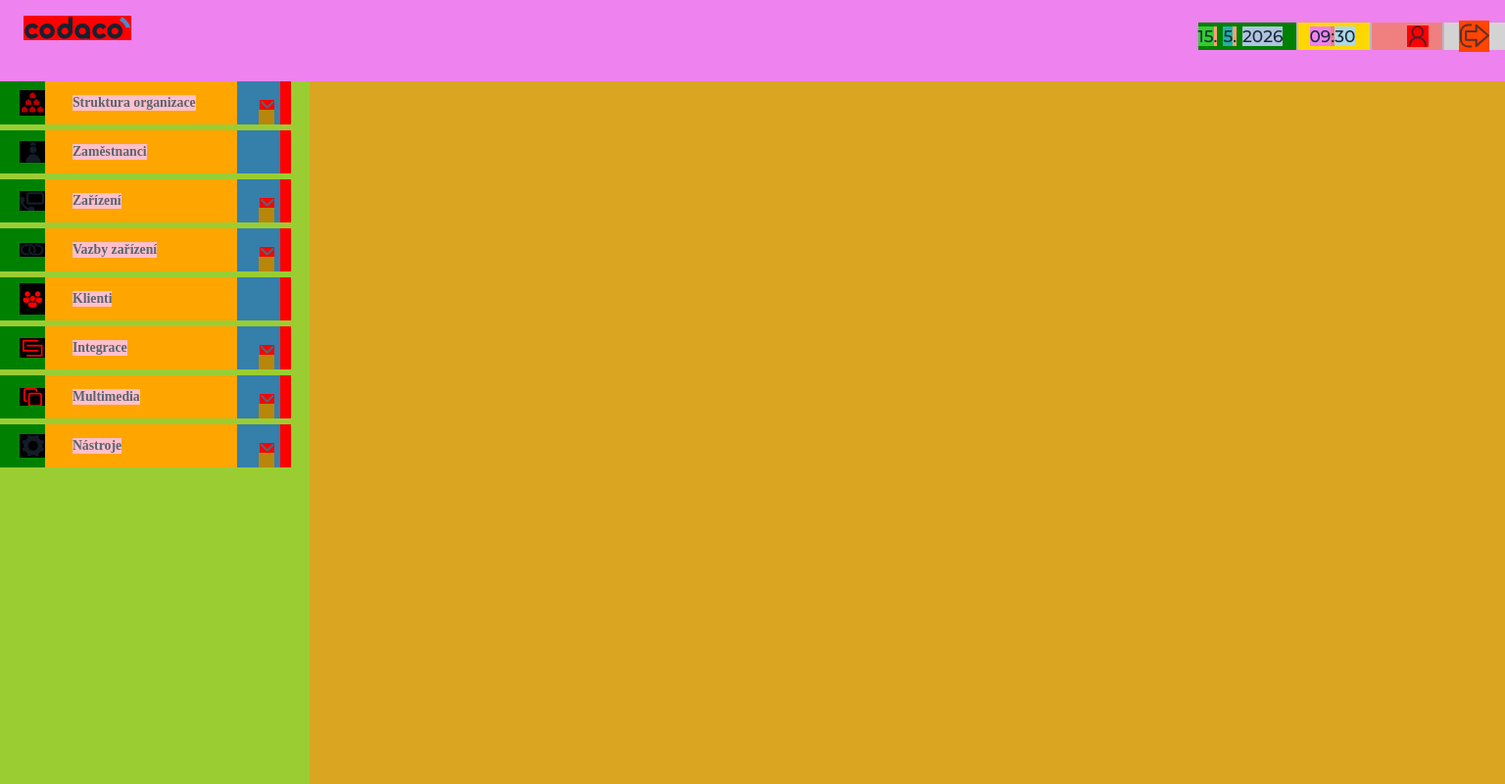
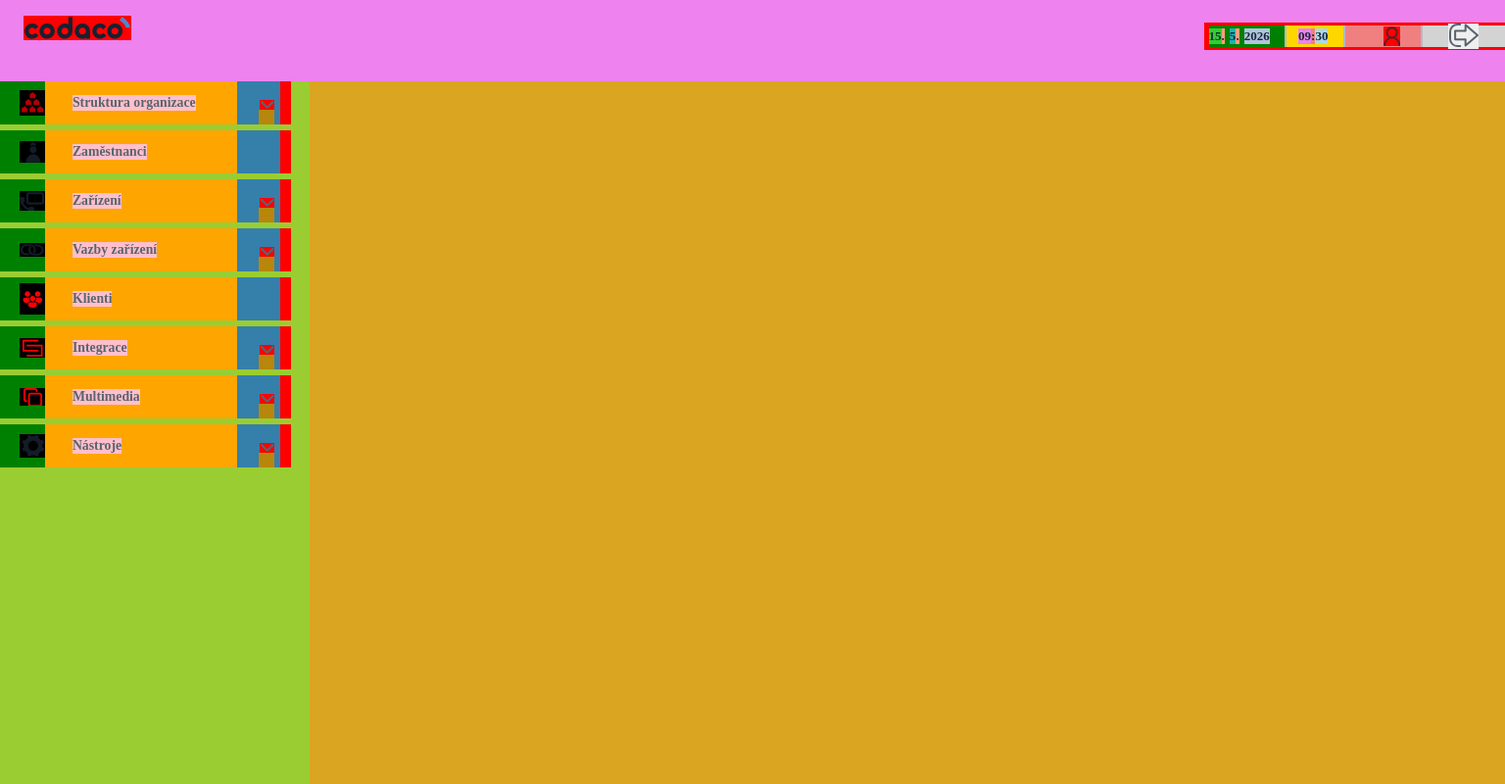
Before and after one commit to MajklKra/D_web, a Flask app: template web/templates/base.html in a window 1536 px wide. Shown: the whole page at 98% size. Run offline with Flask 3, Linux system fonts and the light colour scheme; the template is opened without the code that fills it, so the values that code supplies are empty; parts of the project's set-up code (start-up, migrations or seed data) failed here and were passed over; some web fonts are replaced.

Commit message:
navInformation updated ... added  #1

```diff
--- a/web/static/css/base.css
+++ b/web/static/css/base.css
@@ -97,9 +97,9 @@ body
 
   display: flex;
   flex-direction: row;
-  justify-content: end;
+  justify-content: flex-end;
   align-items: start;
-  /* padding-top: 22px; */
+
 }
 
 /* mobil */
@@ -168,7 +168,7 @@ body
   {
     background-color: green !important;
     height: 45px;
-    padding: 11px;
+    padding-top: 11px;
   }
 
   #srow0, #srow1, #srow2, #srow3, #srow4, #srow5, #srow6, #srow7, #srow8
@@ -200,6 +200,22 @@ body
   }
 
 
+  #userSurname
+  {
+    margin-left: 4px;   /* Dodělat jinde */
+    max-width: 180px;
+  }
+
+  #userName
+  {
+    max-width: 129px;
+  }
+
+  #navInformation
+  {
+    max-width: 496px;
+  }
+
 }
 
 /* počítačová obrazovka */
@@ -215,7 +231,7 @@ body
   {
     background-color: blue !important;
     height: 59px;
-    padding: 15px;
+    padding-top: 15px;
   }
 
   #srow0, #srow1, #srow2, #srow3, #srow4, #srow5, #srow6, #srow7, #srow8
@@ -245,6 +261,22 @@ body
 
     width: auto;
     height: auto;
+  }
+
+  #userSurname
+  {
+    margin-left: 5px;   /* Dodělat jinde */
+    max-width: 255px;
+  }
+
+  #userName
+  {
+    max-width: 182px;
+  }
+
+  #navInformation
+  {
+    max-width: 700px;
   }
 
 }
@@ -271,7 +303,6 @@ body
     );
   }
 
-
   #navBar
   {
     background-color: violet !important;
@@ -285,13 +316,6 @@ body
     margin-bottom: 6px;
   }
 
-  #svg1
-  {
-
-    /* width: 138px; */
-    /* height: auto; */
-  }
-
   #codacoC
   {
     /* background-color: green; */
@@ -307,71 +331,9 @@ body
     height: auto;
   }
 
-  #exitC
-  {
-    height: 28px;
-
-    /* padding-left: 26px !important; */
-
-    padding-left: 7% !important;
-
-    /* padding-right: 27px !important; */
-
-    padding-right: 7.5% !important;
-  }
-
-  #exitImg
-  {
-    width: 31px;
-    height: 31px;
-    /* background-color: transparent; */
-  }
-
-  #exitBtn
-  {
-    /* margin-left: 26px; */
-
-    /* margin-right: 27px; */
-
-    background-color: orangered;
-
-  }
-
-  #personImg
-  {
-    width: 22px;
-    height: 22px;
-
-    /* margin-right: 23px; */
-    /* margin-left: 20px; */
-
-     margin-left: clamp(12px, 1vw, 20px);
-  }
-
-
-  #nameC
-  {
-    width: auto;
-    height: 28px;
-    /* padding-right: 23px !important; */
-
-    padding-right: 6.8% !important;
-    padding-left: 7% !important;
-  }
-
-
-  /* #spacer2
-  {
-    width: 17px;
-    height: 50px;
-
-    background-color: black;
-  }
- */
-
   #userSurname
   {
-    font-size: 17px;
+    /* font-size: 17px; */
 
     margin-left: 5px;   /* Dodělat jinde */
 
@@ -379,94 +341,24 @@ body
     padding-right: 0px;
 
     max-width: 350px;
-    min-width: 0;
-
-    overflow: hidden;
-    white-space: nowrap;
-    text-overflow: ellipsis;
+
   }
 
   #userName
   {
-    font-size: 17px;
-
-    /* margin-left: 20px; */
-
-    padding-left: 0px;
-    padding-right: 0px;
 
     max-width: 250px;
   }
 
-  #hourC
-  {
-
-    width: auto;
-    height: 28px;
-
-    /* padding-left: 16px; */
-
-    padding-left: 5.5%;
-
-    /* padding-right: 20px; */
-
-    padding-right: 7.1%;
-
-  }
-
-  #hour
-  {
-    font-size: 17px;
-    /* margin-left: 16px; */
-  }
-
-  #minutes
-  {
-    font-size: 17px;
-    /* margin-right: 20px; */
-  }
-
-  #colon
-  {
-    font-size: 17px;
-  }
-
   #dateC
   {
-
-    width: auto;
-
-    height: 28px;
-
-    /* padding-right: 17px; */
-
-    padding-right: 6.3%;
-
+    margin-left: 5px !important;
   }
 
-  #day
+  #navInformation
   {
-    font-size: 17px;
+    max-width: 960px;
   }
-
-  .dot
-  {
-    font-size: 17px;
-    margin-right: 6px;
-  }
-
-  #month
-  {
-    font-size: 17px;
-  }
-
-  #year
-  {
-    font-size: 17px;
-
-    /* margin-right: 16px; */
-  }
-
 
 }
 
@@ -510,139 +402,166 @@ body
 
 #navInformation
 {
-  width: auto;
-  height: 28px;
-  /* max-width: 50%; */
-  max-width: 960px;
-
-  background-color: red;
-
-  display: flex;
-  flex-direction: row;
-  justify-content: end;
-  align-items: center;
-}
-
-#dateC
-{
-  /* width: 25%; */
-
-  width: auto;
-
-  height: 28px;
-
-  background-color: palegreen;
-}
-
-#hourC
-{
-  /* width: 25%; */
-
-  width: auto;
-
-  height: 28px;
-
-  background-color: gold;
-}
-
-#nameC
-{
-  /* width: auto;
-  height: 28px; */
-
-  background-color: lightcoral;
-
-  display: flex;
-  flex-direction: row;
-  justify-content: end;
-  align-items: center;
-
-  border-left: 2px solid rgba(180,184,196,1);
-}
-
-#exitC
-{
+
   width: auto;
   /* height: 28px; */
 
-  background-color: lightgray;
-
-  /* position: relative; */
-
-  border-left: 2px solid rgba(180,184,196,1);
-
-  box-sizing: border-box;
-
-  display: flex;
-  flex-direction: row;
-  justify-content: center;
-  align-items: center;
-
-  padding: 0px;
-}
-
-#exitImg
-{
-  width: 31px;
-  height: 31px;
-
-  /* background-color: transparent; */
-}
-
-#exitBtn
-{
-  /* position: absolute;
-  top: -8px;
-  right: 14px; */
-
-  /* background-color: transparent; */
-  outline: none;
-  border: none;
-
-  cursor: pointer;
-  display: flex;
-  flex-direction: column;
-  justify-content: center;
-  align-items: center;
-
-  /* margin-left: 26px;
-  margin-right: 27px; */
-
-  width: auto;
-  height: auto;
-
-  padding: 0px;
-  padding-bottom: 1px;
-}
-
-#personImg
-{
-
-  /* width: 22px;
-  height: 22px; */
+  /* max-width: 50%; */
+  /* max-width: 960px; */
+
+  height: auto;
 
   background-color: red;
 
-  /* margin-right: 23px;
-  margin-left: 20px; */
-
-}
-
-#userName
-{
-  background-color: yellow;
-
+  display: flex;
+  flex-direction: row;
+  justify-content: end;
+  align-items: center;
+
+  height: clamp(15px, calc(3.18627451vw - 16.6078431px), 28px);
   font-family: 'Montserrat';
   font-weight: 600;
   color: #192838;
   /* font-size: 17px; */
-
-  /* margin-left: 20px; */
+  font-size: clamp(9px, calc(9px + 7 * ((100vw - 992px) / 929)),17px);
+
+}
+
+#dateC
+{
+  width: auto;
+
+  /* height: 28px; */
+
+  height: clamp(15px, calc(15px + 13 * ((100vw - 998px) / 922)), 28px);
+
+  background-color: palegreen;
+
+  padding-right: clamp(9px, calc(9px + 11 * ((100vw - 992px) / 928)), 17px);
+
+}
+
+#hourC
+{
+  /* width: 25%; */
+
+  width: auto;
+
+  /* height: 28px; */
+
+  height: clamp(15px, calc(15px + 13 * ((100vw - 998px) / 922)), 28px);
+
+  background-color: gold;
+
+  padding-right: clamp(10px, calc(10px + 10 * ((100vw - 992px) / 928)), 20px);
+  padding-left: clamp(7px, calc(7px + 8 * ((100vw - 992px) / 928)), 14px);
+
+}
+
+#nameC
+{
+  width: auto;
+  /* height: 28px; */
+
+  height: clamp(15px, calc(15px + 13 * ((100vw - 998px) / 922)), 28px);
+
+  background-color: lightcoral;
+
+  display: flex;
+  flex-direction: row;
+  justify-content: end;
+  align-items: center;
+
+  border-left: 2px solid rgba(180,184,196,1);
+
+  padding-right: clamp(13px, calc(13px + 13 * ((100vw - 992px) / 928)), 26px);
+  padding-left: clamp(11px, calc(11px + 12 * ((100vw - 992px) / 928)), 21px);
+
+}
+
+#exitC
+{
+  width: auto;
+  /* height: 28px; */
+
+  height: clamp(15px, calc(15px + 13 * ((100vw - 998px) / 922)), 28px);
+
+  background-color: lightgray;
+
+  border-left: 2px solid rgba(180,184,196,1);
+  box-sizing: border-box;
+
+  display: flex;
+  flex-direction: row;
+  justify-content: center;
+  align-items: center;
+
+  padding: 0px;
+
+  padding-right: clamp(14px, calc(14px + 13 * ((100vw - 992px) / 408)), 27px);
+  padding-left: clamp(14px, calc(14px + (27 - 14) * ((100vw - 992px) / (1400 - 992))), 26px);
+}
+
+#exitImg
+{
+  /* width: 31px; */
+  width: clamp(16px, calc(16px + 15 * ((100vw - 992px) / 408)), 31px);
+
+  /* height: 31px; */
+  height: auto;
+
+  /* background-color: transparent; */
+}
+
+#exitBtn
+{
+  /* position: absolute;
+  top: -8px;
+  right: 14px; */
+
+  /* background-color: transparent; */
+  outline: none;
+  border: none;
+
+  cursor: pointer;
+  display: flex;
+  flex-direction: column;
+  justify-content: center;
+  align-items: center;
+
+  /* margin-left: 26px;
+  margin-right: 27px; */
+
+  width: auto;
+  height: auto;
+
+  padding: 0px;
+  padding-bottom: 1px;
+}
+
+#personImg
+{
+
+  /* width: 22px;
+  height: 22px; */
+
+  background-color: red;
+
+  /* margin-right: 23px;
+  margin-left: 20px; */
+
+  width: clamp(7px, calc(7px + 8 * ((100vw - 992px) / 408)), 19px);
+  margin-left: clamp(12px, 1vw, 20px);
+
+}
+
+#userName
+{
+  background-color: yellow;
 
   padding-left: 0px;
   padding-right: 0px;
 
-  /* max-width: 250px; */
   min-width: 0;
 
   overflow: hidden;
@@ -655,17 +574,9 @@ body
 {
   background-color: cyan;
 
-  font-family: 'Montserrat';
-  font-weight: 600;
-  color: #192838;
-  font-size: 17px;
-
-  /* margin-left: 5px; */
-
   padding-left: 0px;
   padding-right: 0px;
 
-  max-width: 350px;
   min-width: 0;
 
   overflow: hidden;
@@ -690,83 +601,101 @@ body
 #hour
 {
   background-color: violet;
-  font-family: 'Montserrat';
+  /* font-family: 'Montserrat';
+  font-weight: 500;
+  font-size: 17px; */
+  color: #192838;
+
+  margin: 0px;
+
+  /* margin-left: 16px; */
+}
+
+#minutes
+{
+  background-color: lightblue;
+  /* font-family: 'Montserrat';
+  font-weight: 500;
+  font-size: 17px; */
+  color: #192838;
+
+  /* margin-right: 20px; */
+
+  margin: 0px;
+}
+
+#colon
+{
+  background-color: lightcoral;
+  /* font-family: 'Montserrat';
+  font-weight: 500;
+  font-size: 17px; */
+  /* color: #192838; */
+  margin: 0px;
+}
+
+#dateC
+{
+  background-color: green;
+
+  display: flex;
+  flex-direction: row;
+  justify-content: center;
+  align-items: center;
+}
+
+#day
+{
+  background-color: limegreen;
+  /* font-family: 'Montserrat';
   font-weight: 500;
   font-size: 17px;
-  color: #192838;
-
-  /* margin-left: 16px; */
-}
-
-#minutes
-{
-  background-color: lightblue;
-  font-family: 'Montserrat';
+  color: #192838; */
+
+  margin: 0px;
+}
+
+.dot
+{
+  background-color: lightsalmon;
+  /* font-family: 'Montserrat';
   font-weight: 500;
   font-size: 17px;
-  color: #192838;
-
-  /* margin-right: 20px; */
-}
-
-#colon
-{
-  background-color: lightcoral;
-  font-family: 'Montserrat';
+  color: #192838; */
+
+  /* margin-right: 6px; */
+  /* margin-left: 2px; */
+
+  /* margin-right: clamp(0px, calc(0.444vw - 1.395px), 5px); */
+
+  margin: 0px;
+
+  margin-right: clamp(1px, calc(1vw - 10px), 5px);
+
+}
+
+#month
+{
+  background-color: lightseagreen;
+  /* font-family: 'Montserrat';
   font-weight: 500;
   font-size: 17px;
-  color: #192838;
-}
-
-#dateC
-{
-  background-color: green;
-
-  display: flex;
-  flex-direction: row;
-  justify-content: center;
-  align-items: center;
-}
-
-#day
-{
-  background-color: limegreen;
-  font-family: 'Montserrat';
+  color: #192838; */
+
+  margin: 0px;
+}
+
+#year
+{
+  background-color: lightsteelblue;
+  /* font-family: 'Montserrat';
   font-weight: 500;
   font-size: 17px;
-  color: #192838;
-}
-
-.dot
-{
-  background-color: lightsalmon;
-  font-family: 'Montserrat';
-  font-weight: 500;
-  font-size: 17px;
-  color: #192838;
-
-  /* margin-right: 6px; */
-  /* margin-left: 2px; */
-}
-
-#month
-{
-  background-color: lightseagreen;
-  font-family: 'Montserrat';
-  font-weight: 500;
-  font-size: 17px;
-  color: #192838;
-}
-
-#year
-{
-  background-color: lightsteelblue;
-  font-family: 'Montserrat';
-  font-weight: 500;
-  font-size: 17px;
-  color: #192838;
+  color: #192838; */
 
   /* margin-right: 16px; */
+
+  margin: 0px;
 }
 
 /* #codacoC
@@ -793,7 +722,6 @@ body
   height: auto;
 
   background-color: red;
-
 }
 
 
--- a/web/version.py
+++ b/web/version.py
@@ -1,8 +1,8 @@
-__version__ = "1.0.67"
+__version__ = "1.0.72"
 
-# Probíhající úprava informationBar #2
+# Ukončování slov ve jménu ...
 
 # Jedná se o tuto produkční verzi č. ----
 
 # Vytvořil  Michal Kraninger
-# Datum:    14.5.2026
+# Datum:    15.5.2026
```
